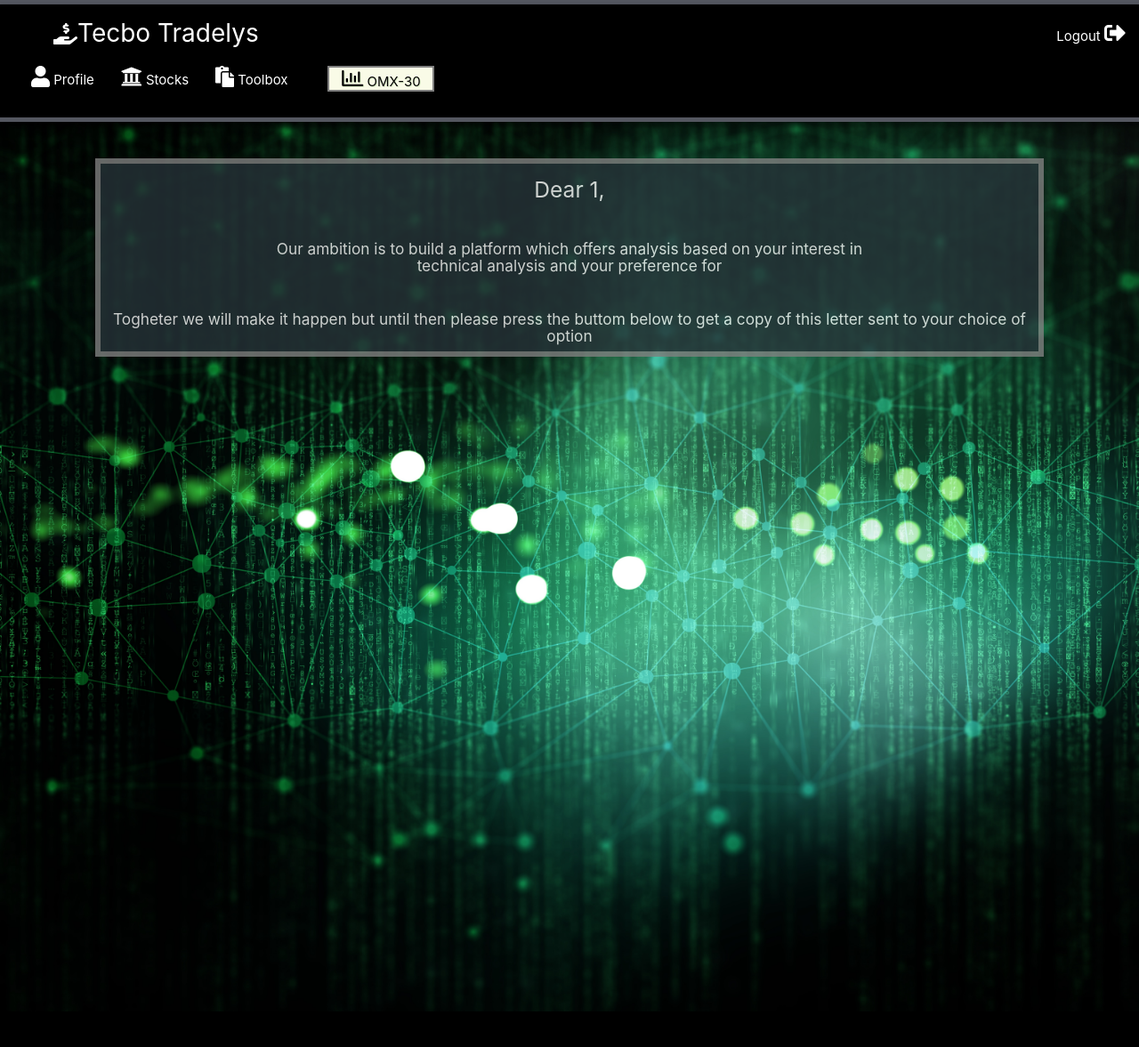
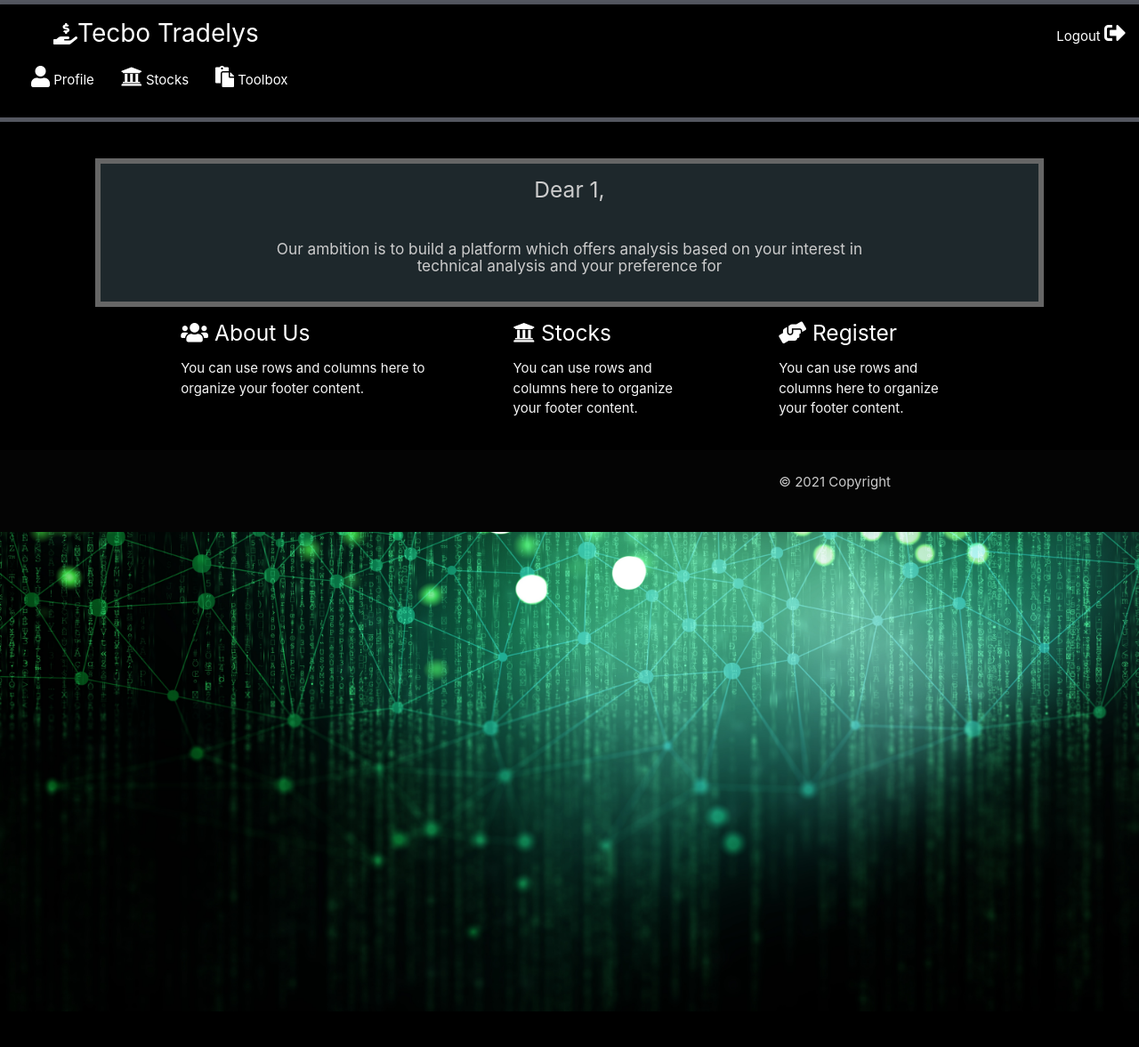
Before and after one commit to GurraT/Totebo-Trading, a Flask app: page /toolbox/1 in a window 1280 px wide. Shown: the top 1177 px of the page at 89% size. After the commit the page ends 1137 px from the top, so only its background shows below. Run offline with Flask 2, Linux system fonts and the light colour scheme; the visitor is signed in with stand-in values (Sample User, id 1); data that the repository does not hold is empty; some libraries are stand-ins or nearby versions.

Commit message:
Minor change in text and layout on toolbox and stockmarket page plus removed omxbox in header

```diff
--- a/app.py
+++ b/app.py
@@ -130,11 +130,13 @@ def preference():
             session["name"] = request.form.get("name").lower()
             return redirect(url_for("toolbox", name=session["name"]))
 
+    return render_template("profile.html", username=username)
+
+
 @app.route("/logout")
 def logout():
     flash("You have been logout")
     session.pop("user")
-    session.pop("name")
     return redirect(url_for("login"))
 
 
--- a/static/css/style.css
+++ b/static/css/style.css
@@ -27,16 +27,6 @@ header{
     margin-left: 60px;
 }
 
-.omx{
-    height: 60%;
-    width: 120px;
-    margin-left: 30px;
-    color: #010101;
-    background-color: #f9fbe7;
-    text-shadow: 1px 1px #dcedc8;
-    text-align: center;
-    border:gray 2px solid;
-}
 
 .heroimg{
     height:300px;
--- a/templates/base.html
+++ b/templates/base.html
@@ -35,7 +35,6 @@
         {% if session.user %}
         <li class="toolbox"><a href="{{url_for('toolbox', name=session['name'])}}"><i class="fas fa-paste"></i> Toolbox</a></li>
         {% endif %}
-        <li class="omx"><i class="far fa-chart-bar"></i>  OMX-30 </li>
       </ul>
     </div>
   </nav>
--- a/templates/stockmarket.html
+++ b/templates/stockmarket.html
@@ -31,8 +31,6 @@
               <th class="center-align">Date</th>
               <th class="center-align">Open</th>
               <th class="center-align">Close</th>
-              <th class="center-align">High</th>
-              <th class="center-align">Low</th>
               <th class="center-align">Volume</th>
           </tr>
         </thead>
@@ -44,8 +42,6 @@
               <td class="center-align">{{ stockinfo.Date}}</td>
               <td class="center-align">{{ stockinfo.Opening_price}}</td>
               <td class="center-align">{{ stockinfo.Closing_price}}</td>
-              <td class="center-align">{{ stockinfo.Daily_High}}</td>
-              <td class="center-align">{{ stockinfo.Daily_Low}}</td>
               <td class="center-align">{{ stockinfo.Vol}}</td>
           </tr>
         </tbody>
--- a/templates/toolbox.html
+++ b/templates/toolbox.html
@@ -5,10 +5,8 @@
   <div class="row #000000 black profilepage">
     <div class="col s6 offset-s3">
     </div>
-
-    <form class="profileform col s10 offset-s1 #263238 blue-grey darken-4 white-text" method="POST" action="{{ url_for('search') }}">
+    <form class="profileform col s10 offset-s1 #263238 blue-grey darken-4 white-text" method="POST" action="">
           <!-- List with technical indicator choosen for building a stockportfolio -->
-
           {% if not session.name %}
       <!-- Link to Login page-->
         <div class="col s8 offset-s2 ">
@@ -48,9 +46,10 @@
         </div>
         </div>
       </table>
-      {% endfor %}
-        <h6 class="center-align"> Togheter we will make it happen but until then please press the buttom below to get a copy of this letter sent to your choice of option </h6>
-      </div>
+        <h6 class="center-align"> Togheter we will make it happen !!! <br> Do not miss the chance to expirence our next realise with an engine that take your trading to the next level! </h6>
+    <br>
+    </div>
+        {% endfor %}
     </form>
     </div>
 {% endblock %}
```
Also changed, not shown: templates/cp.html (deleted, +0 -41 lines).
